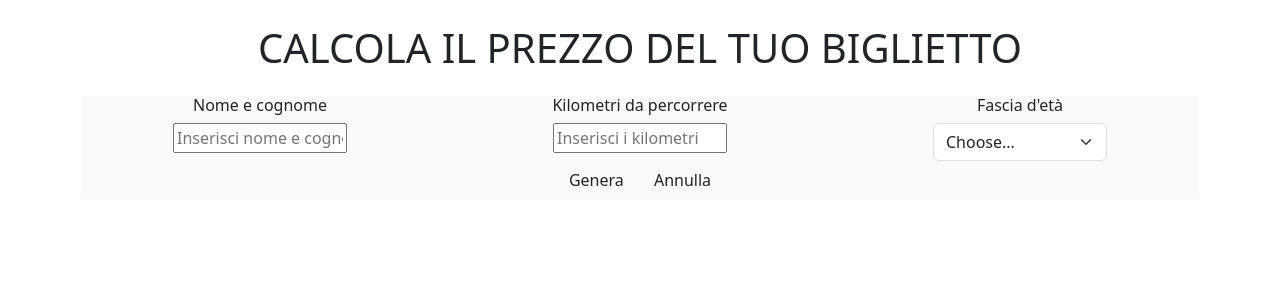
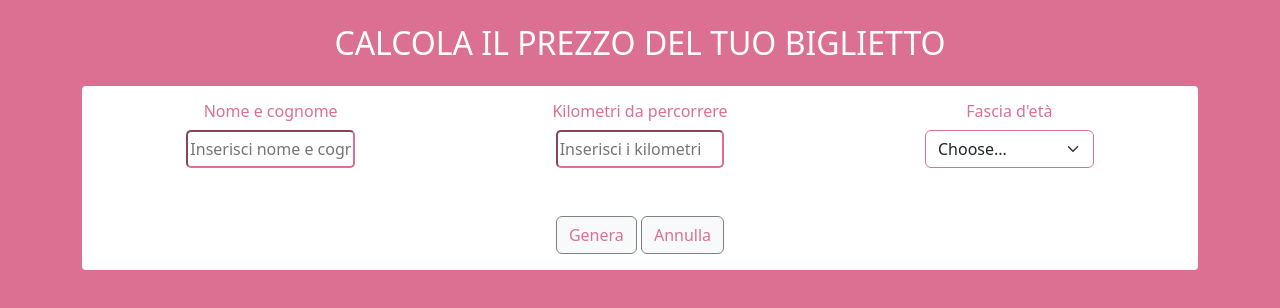
Before and after one commit to estherpinos/js-biglietto-treno-form, a plain HTML site: page index.html in a window 1280 px wide. Drawn offline with nearby package versions, Linux system fonts and the light colour scheme.

Commit message:
Edit [style]

```diff
--- a/index.html
+++ b/index.html
@@ -18,8 +18,8 @@
 
   <div class="container">
     <div class="dati-biglietto">
-      <h1 class="text-center my-4 ">CALCOLA IL PREZZO DEL TUO BIGLIETTO</h1>
-      <div class="bg-light ">
+      <h2 class="text-center text-white my-4 ">CALCOLA IL PREZZO DEL TUO BIGLIETTO</h2>
+      <div class="p-3 rounded-1 bg-white   ">
         <form action="">
           <div class="row row-cols-3 flex-nowrap justify-content-center  ">
             <div class="nome-cognome d-flex flex-column align-items-center px-3">
@@ -42,21 +42,22 @@
           </div>
         </form>
 
-        <div class="btns text-center">
-          <button id="genera" class="btn" >Genera</button>
-          <button id="annulla" class="btn">Annulla</button></div>
+        <div class="btns text-center mt-5 ">
+          <button id="genera" class="btn btn-primary bg-light" >Genera</button>
+          <button id="annulla" class="btn btn-primary bg-light ">Annulla</button></div>
 
       </div>
 
 
     </div>
-    <div class="biglietto d-none  ">
-      <div class="biglietto-content">
-        <h1 class="text-center ">DETTAGLI PASSEGGERI</h1>
+    <div class="biglietto d-none my-5 ">
+      <h2 class="text-center text-white ">IL TUO BIGLIETTO</h2>
+      <div class="biglietto-content my-3 bg-white p-4  ">
+        <h5>DETTAGLI PASSEGGERI</h5>
         <table class="table">
           <thead>
             <tr>
-              <th scope="col">NOME PASSEGGERO</th>
+              <th class="bg-light " scope="col">NOME PASSEGGERO</th>
               <th scope="col">Offerta</th>
               <th scope="col">Carrozza</th>
               <th scope="col">Codice CP</th>
@@ -65,8 +66,8 @@
             </tr>
           </thead>
           <tbody>
-            <tr>
-              <td id="nome-passeggero"></td>
+            <tr >
+              <td class="bg-light " id="nome-passeggero"></td>
               <td id="offerta"></td>
               <td id="carrozza"></td>
               <td id="codice"></td>
--- a/style.css
+++ b/style.css
@@ -0,0 +1,23 @@
+body{
+  background-color: palevioletred;
+}
+
+.dati-biglietto h6{
+  color: palevioletred;
+}
+
+.dati-biglietto input{
+  border-color: palevioletred;
+  border-radius: 5px;
+  height: 38.21px;
+}
+
+.dati-biglietto .form-select{
+  border-color: palevioletred;
+
+}
+
+.btns .btn{
+  border-color: grey;
+  color: palevioletred;
+}
```
